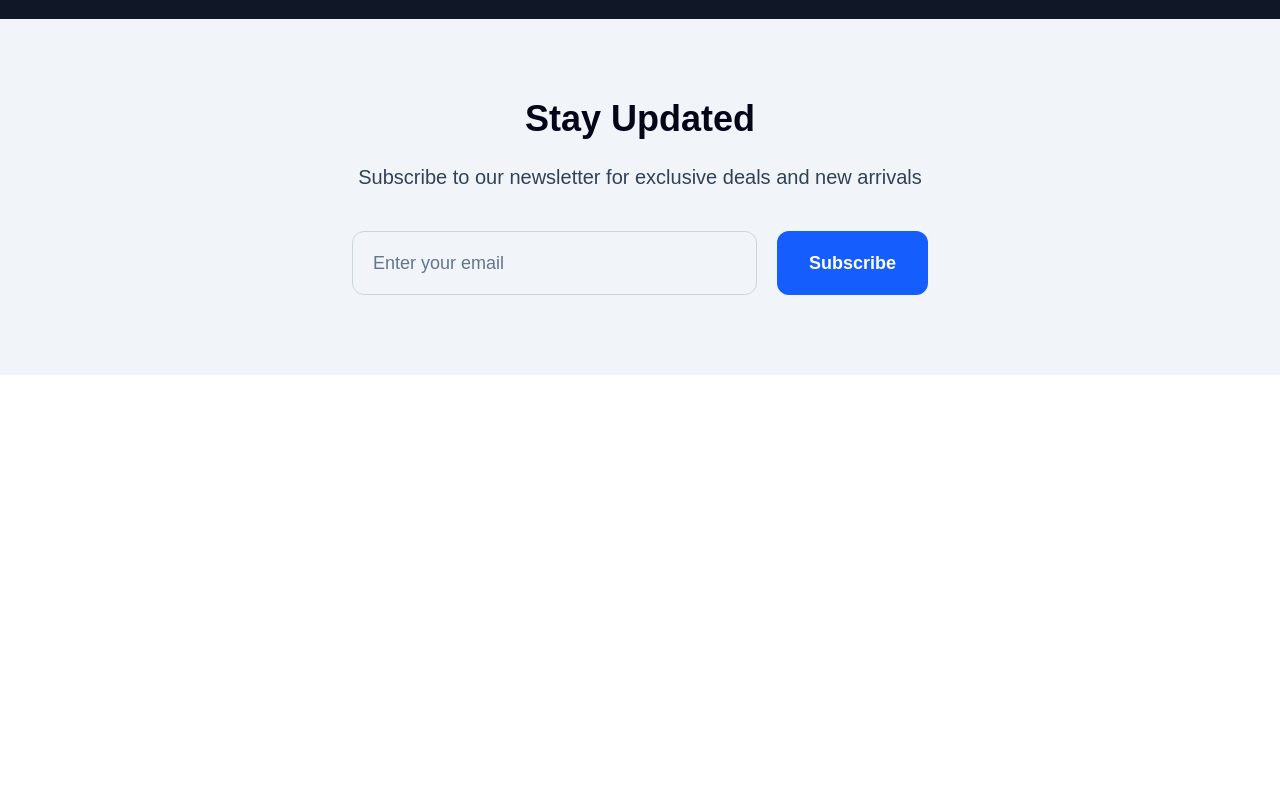
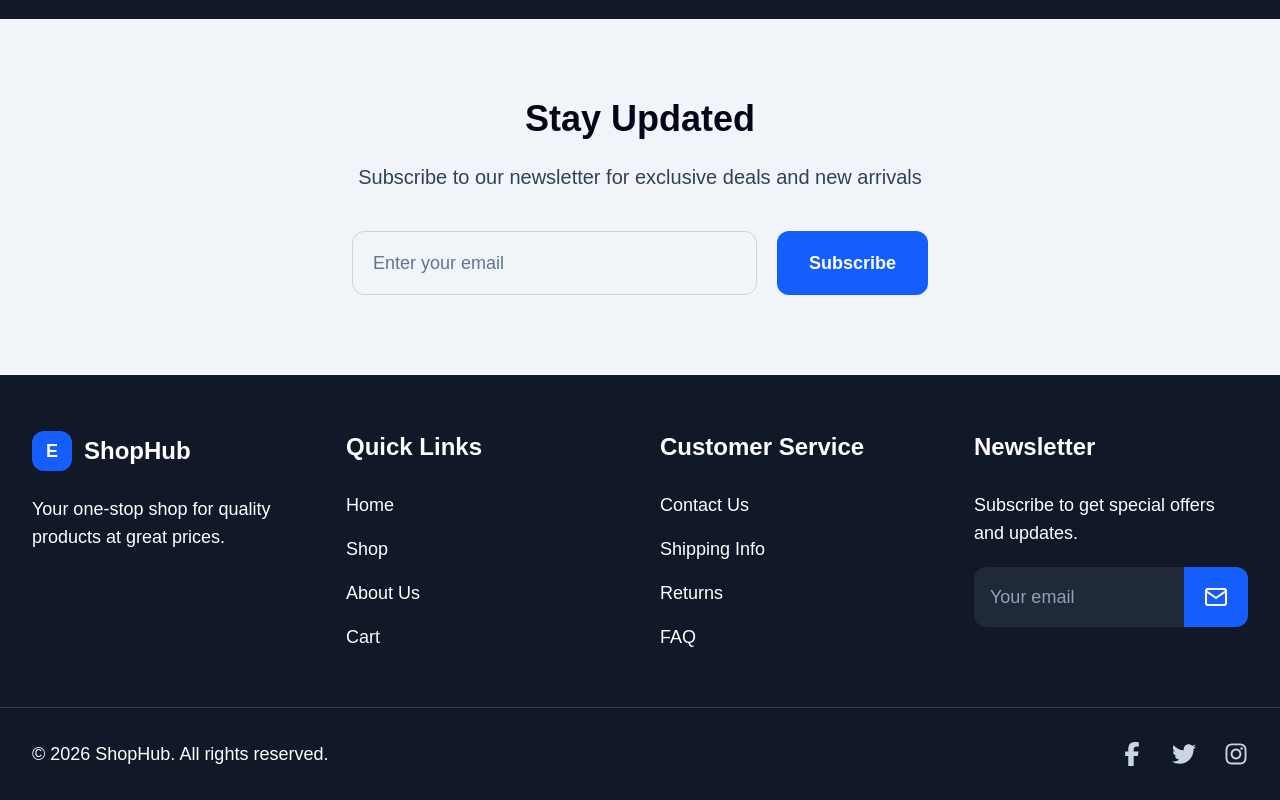
Before and after one commit to aryan-frontend/nextjs-shophub, a Next.js app: page / in a window 1280 px wide. Shown: the part 1197-1997 px from the top of the page. Before the commit the page ends 1572 px from the top, so only its background shows below. Built offline with nearby package versions, Linux system fonts and the light colour scheme; no server answers.

Commit message:
feat: footer section

```diff
--- a/src/app/layout.js
+++ b/src/app/layout.js
@@ -1,5 +1,6 @@
 import Header from "@/components/layout/Header";
 import "./globals.css";
+import Footer from "@/components/layout/Footer";
 
 export const metadata = {
   title: "Create Next App",
@@ -14,7 +15,10 @@ export default function RootLayout({ children }) {
     >
       <body className="min-h-full flex flex-col">
         <Header/>
-        {children}</body>
+        {children}
+        <Footer/>
+        </body>
+
     </html>
   );
 }
--- /dev/null
+++ b/src/components/layout/Footer.jsx
@@ -0,0 +1,90 @@
+import { customerLinks, quickLinks, socialLinks } from '@/data/footerdata'
+import Link from 'next/link'
+import { FaFacebookF, FaInstagram, FaTwitter } from 'react-icons/fa'
+import { FiMail } from 'react-icons/fi'
+
+export default function Footer() {
+    return (
+        <footer className="relative overflow-hidden bg-[#111827] text-white">
+
+            <div className="relative mx-auto grid max-w-7xl grid-cols-1 gap-10 px-6 py-14 sm:grid-cols-2 lg:grid-cols-4 lg:px-8">
+                <div>
+                    <Link href="/" className="inline-flex items-center gap-3">
+                        <span className="flex h-10 w-10 items-center justify-center rounded-xl bg-blue-600 text-lg font-bold">
+                            E
+                        </span>
+                        <span className="text-2xl font-bold">ShopHub</span>
+                    </Link>
+                    <p className="mt-6 max-w-xs text-lg leading-7 text-white">
+                        Your one-stop shop for quality products at great prices.
+                    </p>
+                </div>
+
+                <div>
+                    <h2 className="text-2xl font-bold">Quick Links</h2>
+                    <nav className="mt-7 flex flex-col gap-4 text-lg text-white">
+                        {
+                            quickLinks.map((link, idx) => (
+                                <Link href={link.href} key={idx} className="transition hover:text-blue-400">
+                                    {link.name}
+                                </Link>
+                            ))
+                        }
+                    </nav>
+                </div>
+
+                <div>
+                    <h2 className="text-2xl font-bold">Customer Service</h2>
+                    <nav className="mt-7 flex flex-col gap-4 text-lg text-white">
+
+                        {customerLinks.map((link, idx) => (
+                            <Link href={link.href} key={idx} className="transition hover:text-blue-400">
+                                {link.name}
+                            </Link>
+                        ))
+                        }
+                    </nav>
+                </div>
+
+                <div>
+                    <h2 className="text-2xl font-bold">Newsletter</h2>
+                    <p className="mt-7 text-lg leading-7 text-white">
+                        Subscribe to get special offers and updates.
+                    </p>
+                    <form className="mt-5 flex max-w-sm overflow-hidden rounded-xl bg-[#1f2937]">
+                        <label htmlFor="footer-email" className="sr-only">
+                            Email address
+                        </label>
+                        <input
+                            id="footer-email"
+                            type="email"
+                            placeholder="Your email"
+                            className="min-w-0 flex-1 bg-transparent px-4 py-4 text-lg text-white outline-none placeholder:text-slate-400"
+                        />
+                        <button
+                            type="submit"
+                            aria-label="Subscribe to newsletter"
+                            className="flex w-16 shrink-0 items-center justify-center bg-blue-600 text-2xl transition hover:bg-blue-500"
+                        >
+                            <FiMail />
+                        </button>
+                    </form>
+                </div>
+            </div>
+
+            <div className="relative border-t border-slate-700">
+                <div className="mx-auto flex max-w-7xl flex-col gap-5 px-6 py-8 text-lg text-white sm:flex-row sm:items-center sm:justify-between lg:px-8">
+                    <p>&copy; 2026 ShopHub. All rights reserved.</p>
+                    <div className="flex items-center gap-7 text-2xl text-slate-300">
+
+                        {socialLinks.map(({ icon: Icon, href }, idx) => (
+                            <Link href={href} key={idx} aria-label="Facebook" className="transition hover:text-blue-400">
+                                <Icon />
+                            </Link>
+                        ))}
+                    </div>
+                </div>
+            </div>
+        </footer>
+    )
+}
--- /dev/null
+++ b/src/data/footerdata.js
@@ -0,0 +1,21 @@
+import { FaFacebookF, FaInstagram, FaTwitter } from "react-icons/fa6"
+
+export const quickLinks = [
+    { name: "Home", href: "/" },
+    { name: "Shop", href: "/products" },
+    { name: "About Us", href: "/about" },
+    { name: "Cart", href: "/cart" },
+]
+
+export const customerLinks = [
+  { name: "Contact Us", href: "/" },
+  { name: "Shipping Info", href: "/" },
+  { name: "Returns", href: "/" },
+  { name: "FAQ", href: "/" },
+]
+
+export const socialLinks = [
+  { icon: FaFacebookF, href: "#" },
+  { icon: FaTwitter, href: "#" },
+  { icon: FaInstagram, href: "#" },
+]
```
